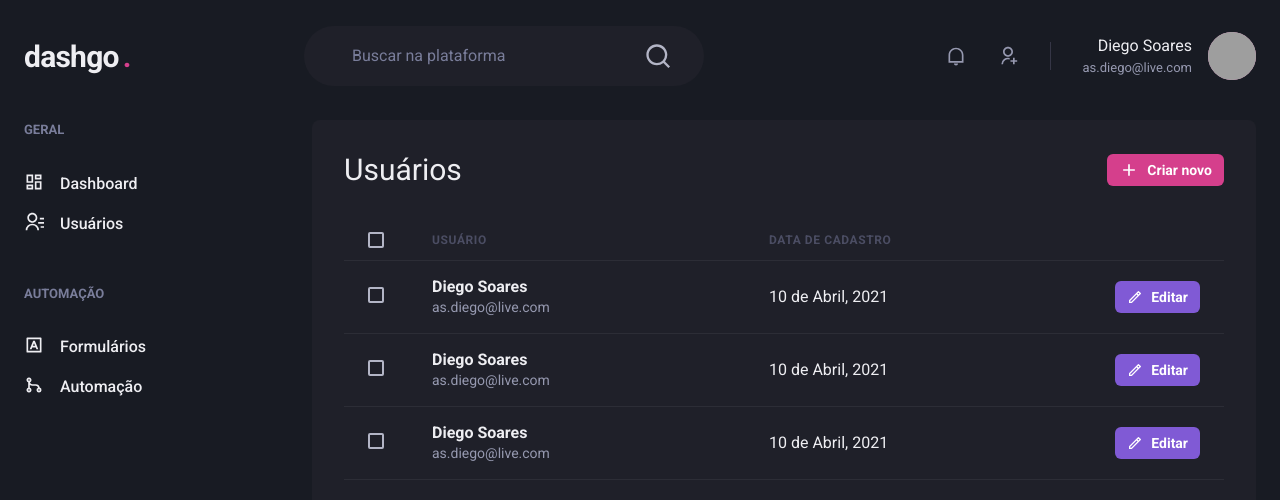
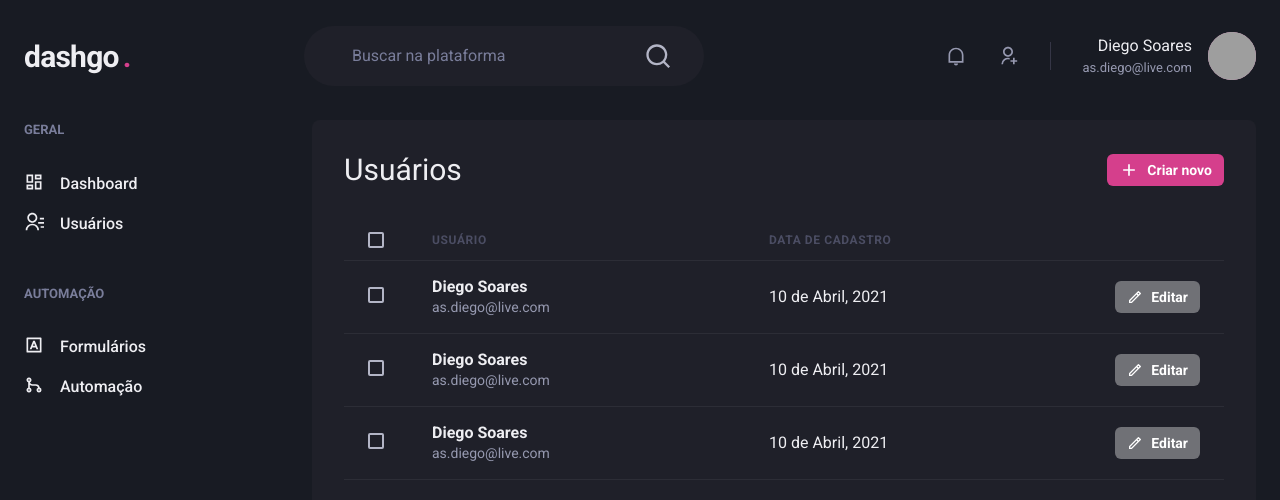
Before and after one commit to alsoDiego/dashgo, a Next.js app: page /users in a window 1280 px wide. Shown: the top 500 px of the page. Built offline with nearby package versions, Linux system fonts and the light colour scheme; grey boxes are pictures that could not be loaded.

Commit message:
styles: change button color

```diff
--- a/src/pages/users/index.tsx
+++ b/src/pages/users/index.tsx
@@ -54,7 +54,7 @@ export default function UserList() {
                             <Button
                                 as="a"
                                 size="sm"
-                                colorScheme="purple"
+                                colorScheme="whiteAlpha"
                                 leftIcon={<Icon as={RiPencilLine} fontSize="16" />}
                                 >
                                     Editar
@@ -76,7 +76,7 @@ export default function UserList() {
                             <Button
                                 as="a"
                                 size="sm"
-                                colorScheme="purple"
+                                colorScheme="whiteAlpha"
                                 leftIcon={<Icon as={RiPencilLine} fontSize="16" />}
                                 >
                                     Editar
@@ -98,7 +98,7 @@ export default function UserList() {
                             <Button
                                 as="a"
                                 size="sm"
-                                colorScheme="purple"
+                                colorScheme="whiteAlpha"
                                 leftIcon={<Icon as={RiPencilLine} fontSize="16" />}
                                 >
                                     Editar
```
